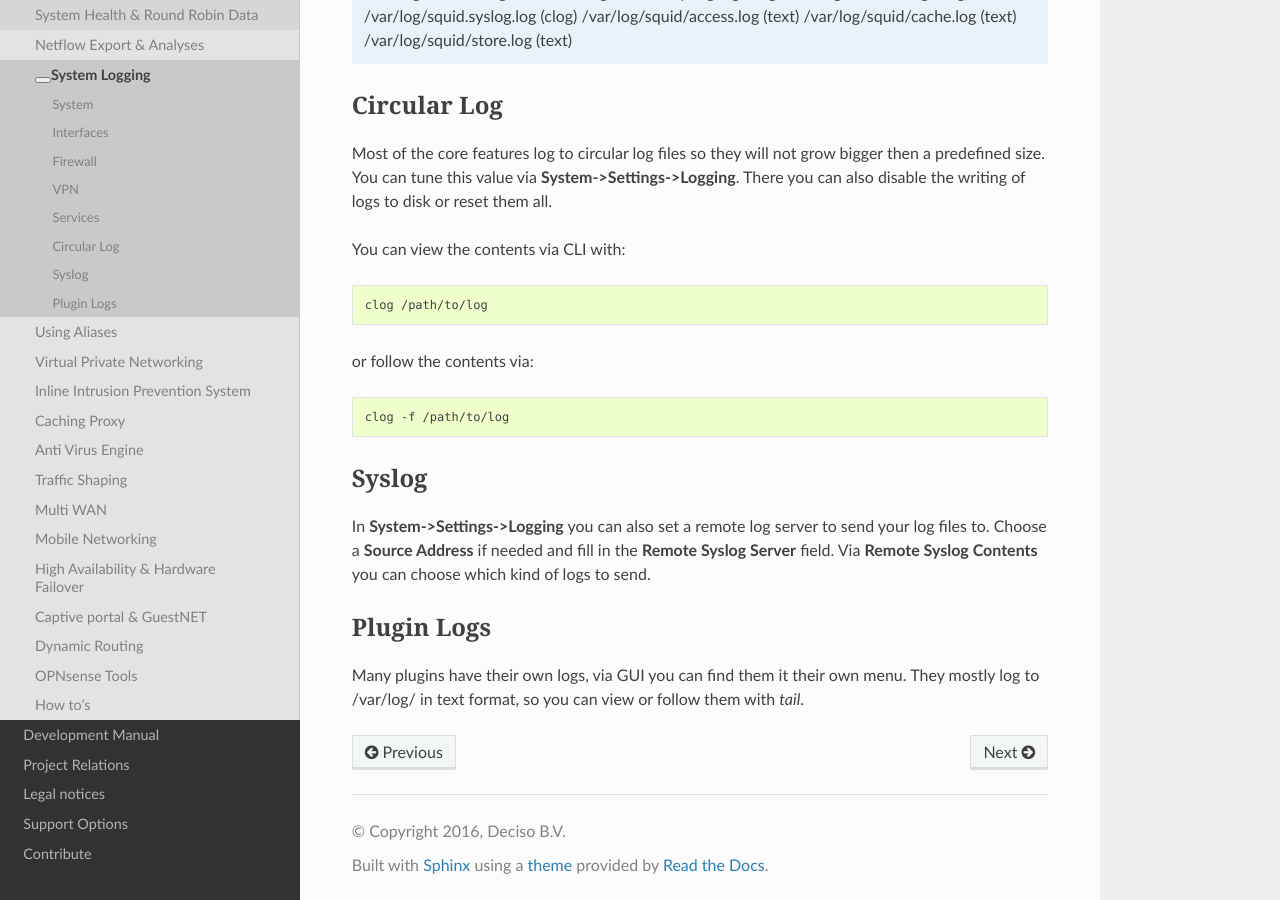
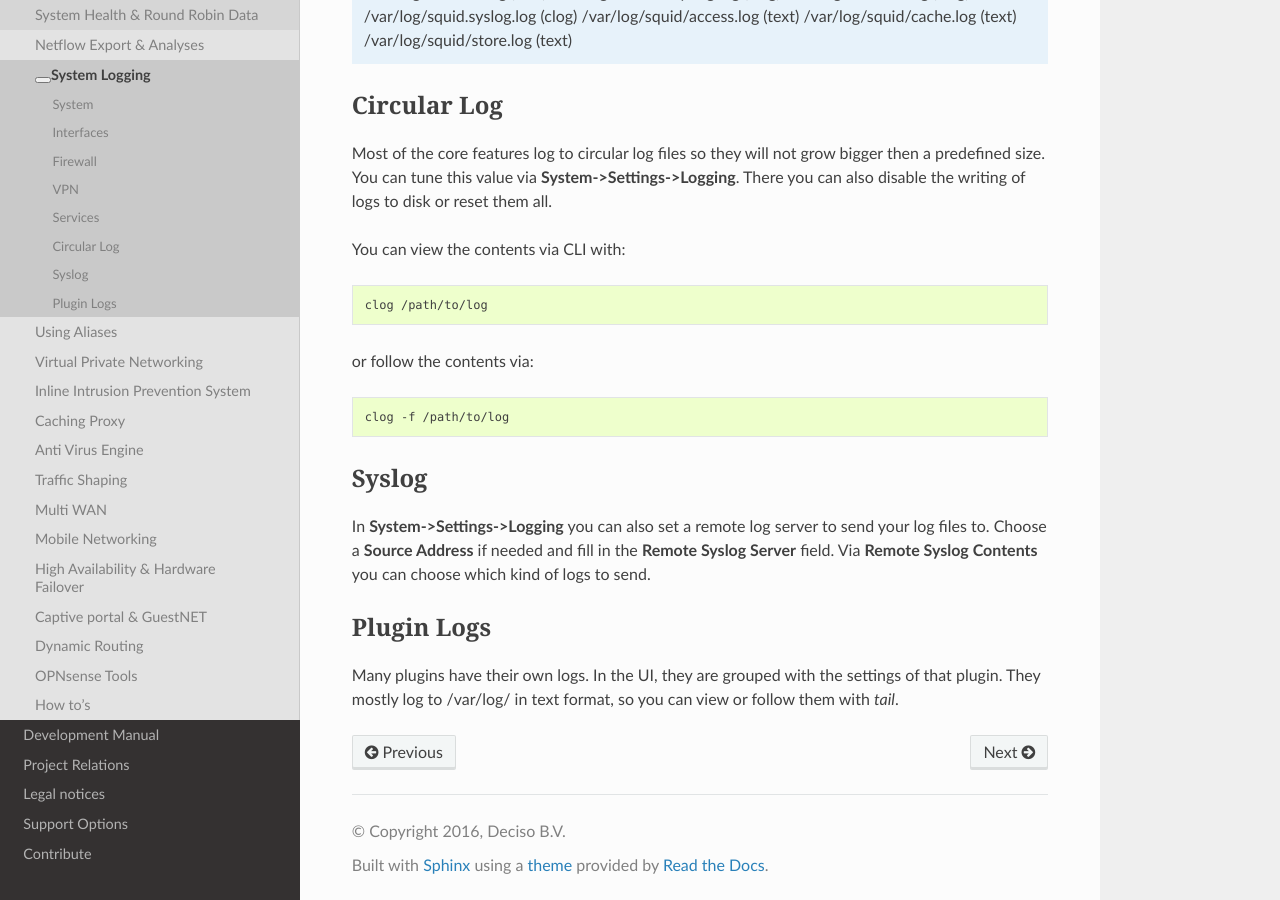
Before and after one commit to opnsense/docs, a Sphinx documentation site: the page built from source/manual/logging.rst, in a window 1280 px wide and 900 px high, scrolled down 1911 px. Built offline with Sphinx 7.4.7 and the Read the Docs theme 2.0.0, drawn with Linux system fonts in a browser that asks for light colours; nearby versions of some CDN libraries; some web fonts are replaced; library files that are not in the unit come from our copies.

Commit message:
Update source/manual/logging.rst
Co-Authored-By: mimugmail <m.muenz@gmail.com>

```diff
--- a/source/manual/logging.rst
+++ b/source/manual/logging.rst
@@ -131,5 +131,5 @@
 Plugin Logs
 -----------
 
-Many plugins have their own logs, via GUI you can find them it their own menu.
+Many plugins have their own logs. In the UI, they are grouped with the settings of that plugin.
 They mostly log to /var/log/ in text format, so you can view or follow them with *tail*.
```
